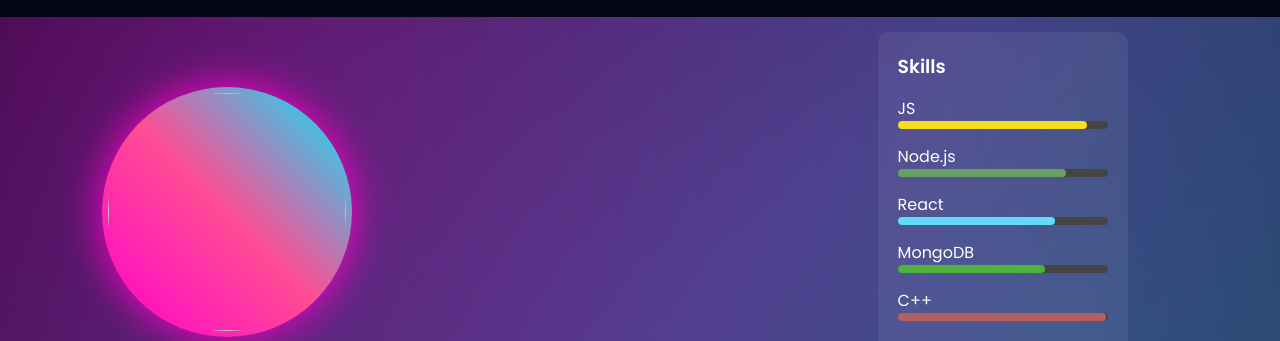
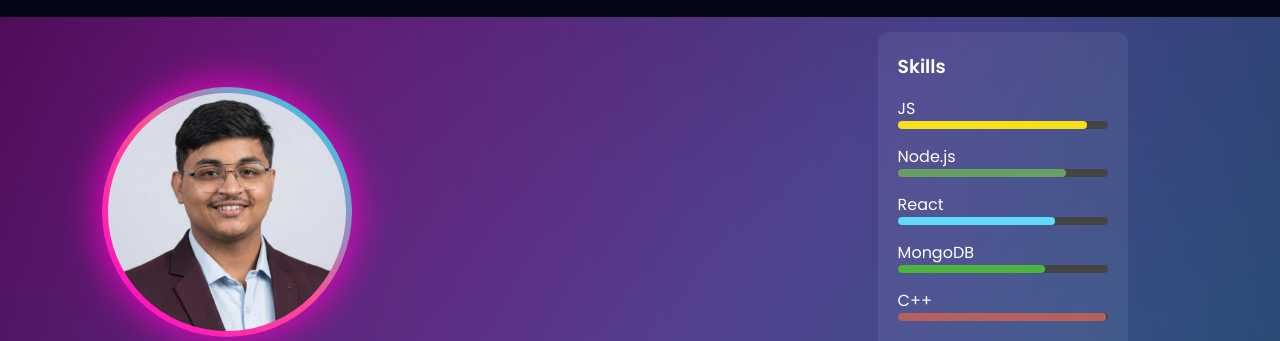
Before and after one commit to himanshukumar70230-cpu/Frontend_Portfolio, a plain HTML site: page index.html in a window 1280 px wide. Shown: the part 48-389 px from the top of the page. Drawn offline with Linux system fonts and the light colour scheme; the site is published under a folder, as on GitHub Pages, so addresses that start at the root find nothing.

Commit message:
add image

```diff
--- a/index.html
+++ b/index.html
@@ -55,7 +55,7 @@
 <div class="hero-left">
 
 <div class="profile-circle">
-<img src="/images/mygPhoto.jpeg">
+<img src="images/mygPhoto.jpeg">
 </div>
 
 <h1>Hi, I'm <span>Himanshu</span> Kumar.</h1>
```
